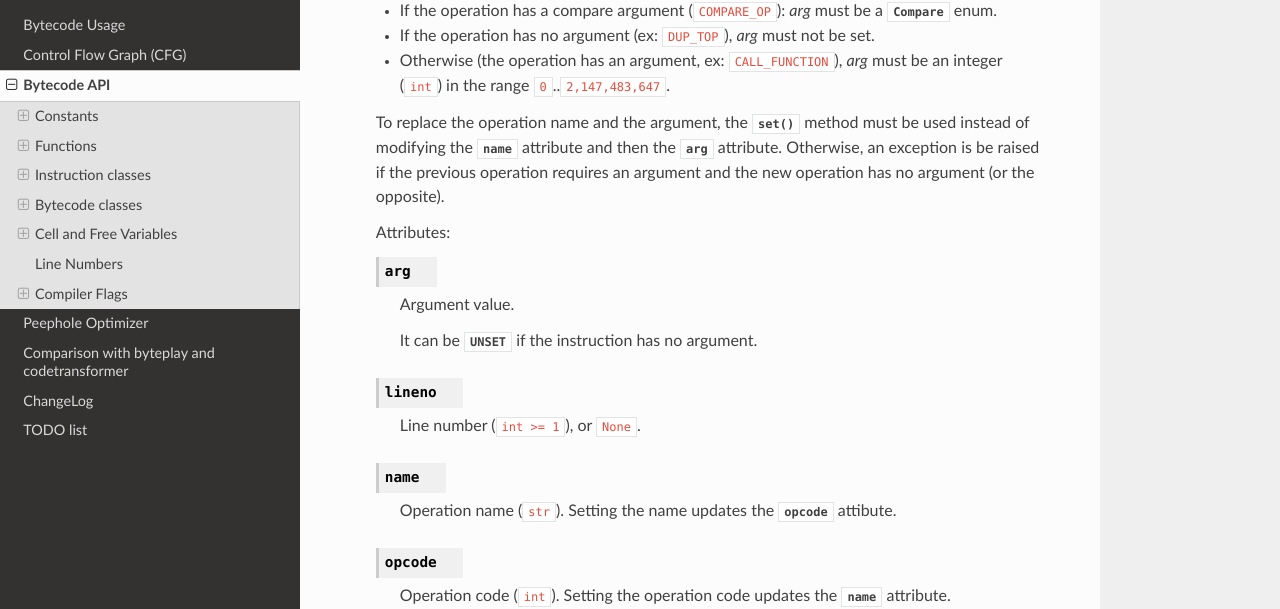
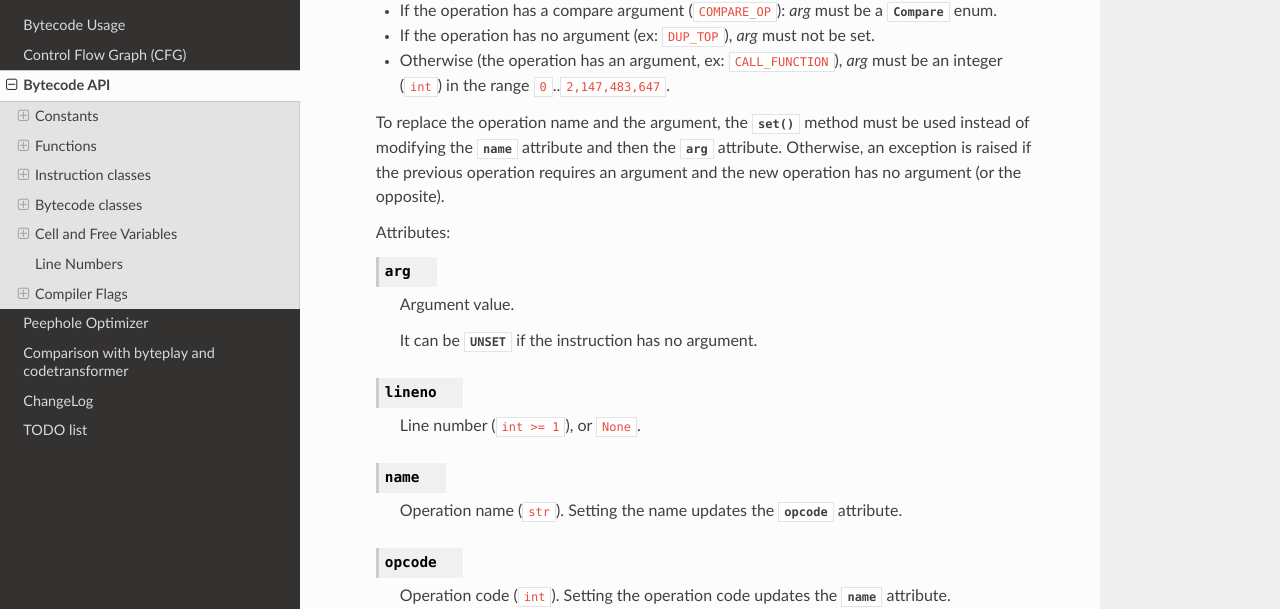
Before and after one commit to MatthieuDartiailh/bytecode, a Sphinx documentation site: the page built from doc/api.rst, in a window 1280 px wide and 1400 px high, scrolled down 1105 px. Shown: the part 120-729 px from the top of the window. Built offline with Sphinx 7.4.7 and the Read the Docs theme 2.0.0, drawn with Linux system fonts in a browser that asks for light colours; some of the changed text lies outside the part shown.

Commit message:
doc: fix typos

```diff
--- a/doc/api.rst
+++ b/doc/api.rst
@@ -67,7 +67,7 @@ Instr
 
    To replace the operation name and the argument, the :meth:`set` method must
    be used instead of modifying the :attr:`name` attribute and then the
-   :attr:`arg` attribute. Otherwise, an exception is be raised if the previous
+   :attr:`arg` attribute. Otherwise, an exception is raised if the previous
    operation requires an argument and the new operation has no argument (or the
    opposite).
 
@@ -86,7 +86,7 @@ Instr
    .. attribute:: name
 
       Operation name (``str``). Setting the name updates the :attr:`opcode`
-      attibute.
+      attribute.
 
    .. attribute:: opcode
 
--- a/doc/cfg.rst
+++ b/doc/cfg.rst
@@ -60,7 +60,7 @@ We get 4 blocks:
 
 * block #1 is the start block and ends with ``POP_JUMP_IF_FALSE`` conditional
   jump and is followed by the block #2
-* block #2 ends with ``JUMP_FORWARD`` uncondition jump
+* block #2 ends with ``JUMP_FORWARD`` unconditional jump
 * block #3 does not contain jump and is followed by the block #4
 * block #4 is the final block
 
--- a/doc/changelog.rst
+++ b/doc/changelog.rst
@@ -186,7 +186,7 @@ API changes:
 - Add :class:`CellVar` and :class:`FreeVar` classes: instructions having
   a cell or free variable now require a :class:`CellVar` or :class:`FreeVar`
   instance rather than a simple string (``str``). This change is required
-  to handle correctly code with duplicated varible names in cell and free
+  to handle correctly code with duplicated variable names in cell and free
   variables.
 - :class:`ControlFlowGraph`: remove undocumented ``to_concrete_bytecode()``
   and ``to_code()`` methods
```
Also changed, not shown: other parts of doc/api.rst (+3 -3 lines).
